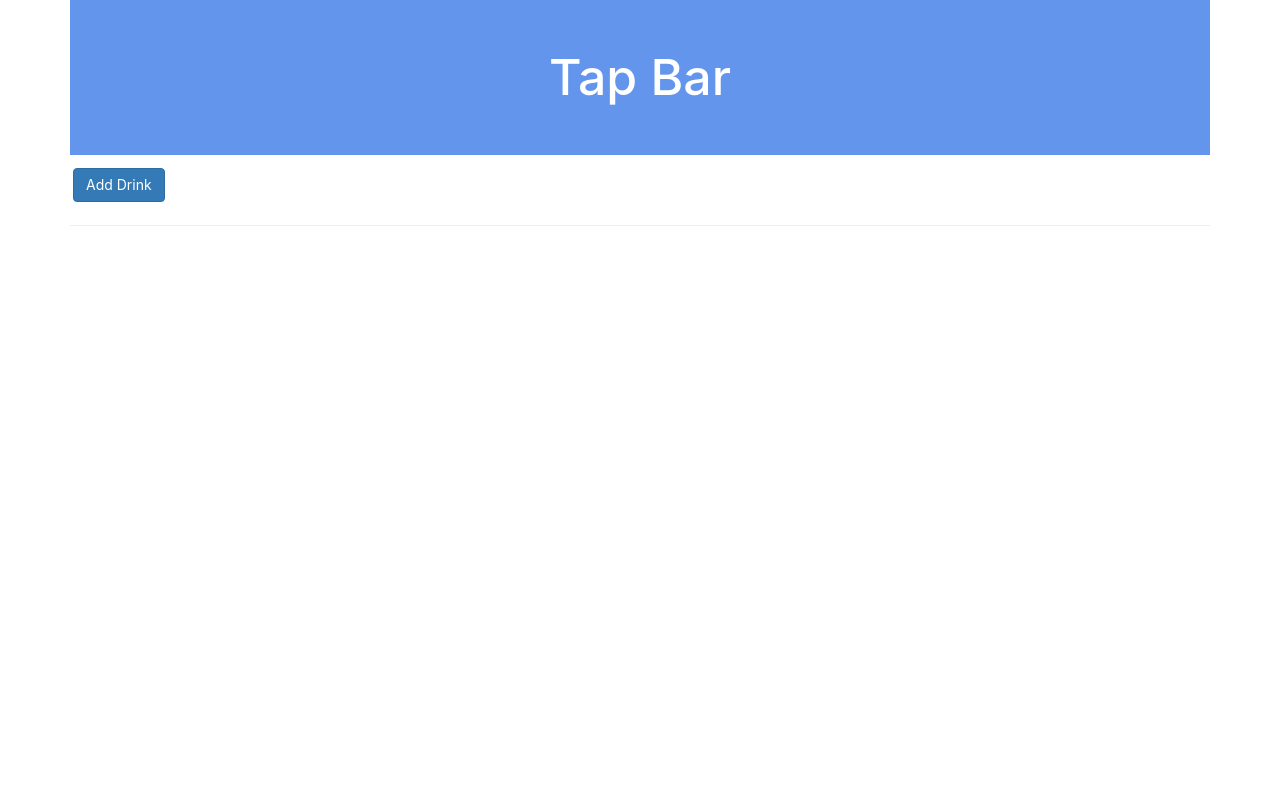
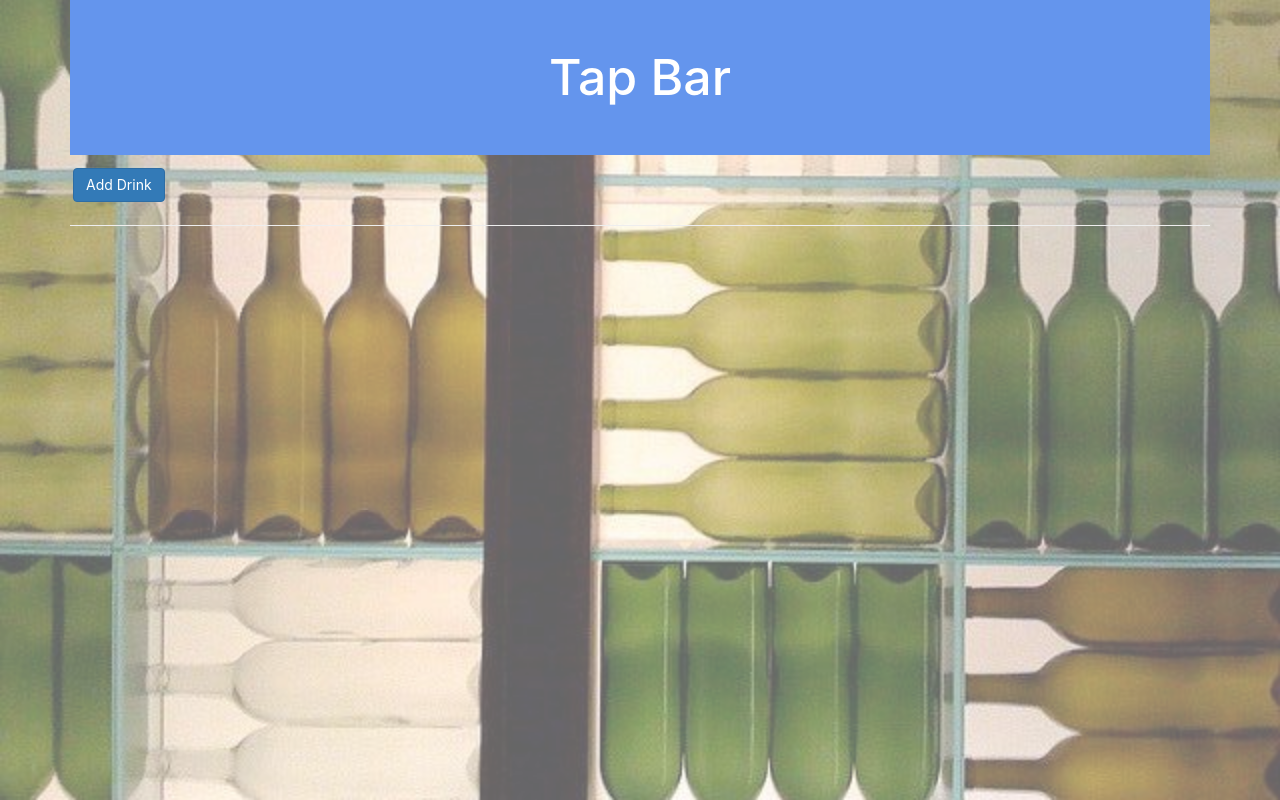
Before and after one commit to janecher/tap-room-redux, a React (Create React App) app: page / in a window 1280 px wide. Built offline with nearby package versions, Linux system fonts and the light colour scheme.

Commit message:
add background image

```diff
--- a/src/index.css
+++ b/src/index.css
@@ -5,6 +5,19 @@ body {
     sans-serif;
   -webkit-font-smoothing: antialiased;
   -moz-osx-font-smoothing: grayscale;
+}
+
+body::after {
+  content: "";
+  background: url(./assets/images/tap.jpg) no-repeat center center fixed;
+  opacity: 0.6;
+  top: 0;
+  left: 0;
+  bottom: 0;
+  right: 0;
+  position: absolute;
+  z-index: -1;
+  background-size: cover;
 }
 
 code {
```
Also changed, not shown: src/assets/images/tap.jpg (added).
